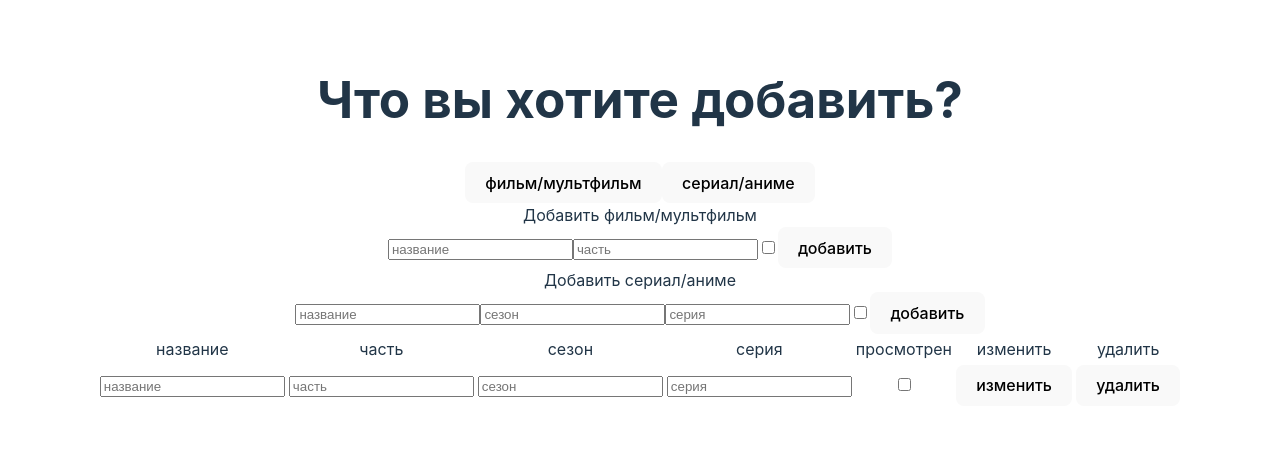
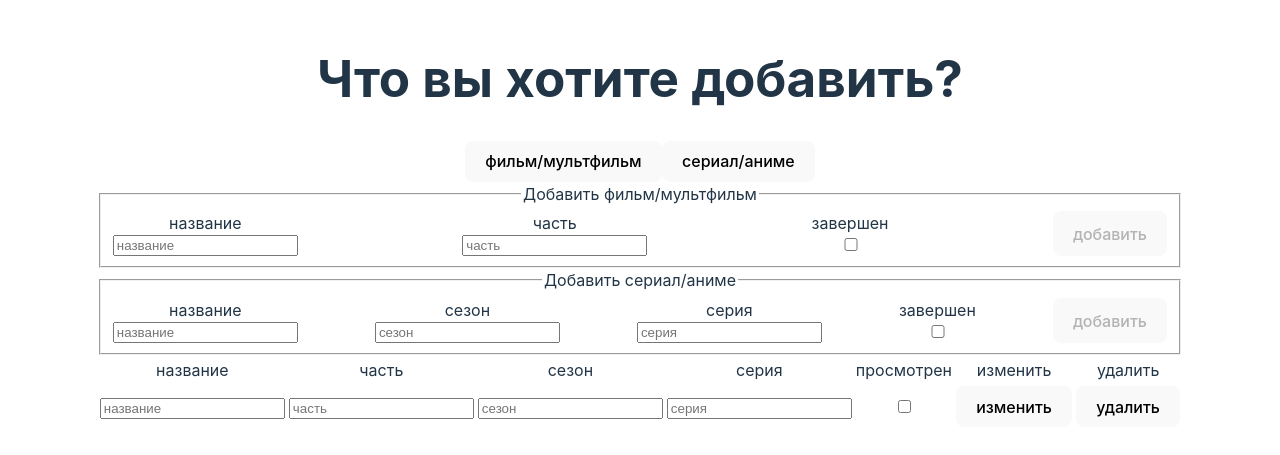
Before and after one commit to slowsleep/all-checker, a React (Vite) app: page / in a window 1280 px wide. Shown: the part 177-632 px from the top of the page. Built offline with nearby package versions, Linux system fonts and the light colour scheme.

Commit message:
Change html to components FormMovie and FormSerials

```diff
--- a/src/App.jsx
+++ b/src/App.jsx
@@ -1,14 +1,14 @@
 import './App.css'
+import { FormMovie } from './components/FormMovie'
+import { FormSerial } from './components/FormSerials'
 
 function App() {
 
   const movieClickHandler = () => {
-    // changeVisibleForm("addMovie")
     let form = document.querySelector(`form[name=addMovie]`)
     form.classList.toggle("hidden")
   }
   const serialClickHandler = () => {
-    // changeVisibleForm("addSerial")
     let form = document.querySelector(`form[name=addSerial]`)
     form.classList.toggle("hidden")
   }
@@ -19,24 +19,8 @@ function App() {
       <button name="movie" onClick={movieClickHandler}>фильм/мультфильм</button>
       <button name="serial" onClick={serialClickHandler}>сериал/аниме</button>
 
-      <form name="addMovie">
-        <label htmlFor="addMovie">Добавить фильм/мультфильм</label>
-        <br />
-        <input type="text" name="name" placeholder="название" />
-        <input type="number" name="part" placeholder="часть" />
-        <input type="checkbox" name="isFinished" />
-        <button type="submit">добавить</button>
-      </form>
-
-      <form name="addSerial">
-        <label htmlFor="addMovie">Добавить сериал/аниме</label>
-        <br />
-        <input type="text" name="name" placeholder="название" />
-        <input type="number" name="season" placeholder="сезон" />
-        <input type="number" name="series" placeholder="серия" />
-        <input type="checkbox" name="isFinished" />
-        <button type="submit">добавить</button>
-      </form>
+      <FormMovie formName="addMovie"/>
+      <FormSerial formName="addSerial" />
 
       <table>
         <thead>
--- /dev/null
+++ b/src/components/Form.module.css
@@ -0,0 +1,10 @@
+.row {
+    display: flex;
+    flex-direction: row;
+    justify-content: space-between;
+}
+
+.col {
+    display: flex;
+    flex-direction: column;
+}
--- /dev/null
+++ b/src/components/FormMovie.jsx
@@ -0,0 +1,124 @@
+import { useState, useEffect } from "react"
+import PropTypes from 'prop-types';
+import styles from "./Form.module.css"
+
+// eslint-disable-next-line react/prop-types
+export const FormMovie = ({ formName }) => {
+  const [inputName, setInputName] = useState("")
+  const [part, setPart] = useState("")
+
+  const [nameError, setNameError] = useState(true)
+  const [partError, setPartError] = useState(false)
+
+  const [finished, setFinished] = useState(false)
+
+  const [formValid, setFormValid] = useState(false)
+  const [data, setData] = useState("")
+
+  const nameChange = (e) => {
+    console.log(e.target.value)
+    setInputName(e.target.value)
+    if (e.target.value) {
+      setNameError(false)
+    } else {
+      setNameError("Название не может быть пустым")
+    }
+  }
+
+  const partChange = (e) => {
+    console.log(e.target.value)
+    console.log(typeof e.target.value)
+    setPart(e.target.value)
+    if (e.target.value <= 0) {
+      setPartError("Часть может быть только положительным числом")
+    } else if (!e.target.value) {
+      setPart(null)
+    } else {
+      setPartError(false)
+    }
+  }
+
+  const finishedChange = (e) => {
+    console.log("finished ", e.target.value)
+    setFinished(e.target.value)
+    console.log(nameError, partError)
+  }
+
+  const [nameDirty, setNameDirty] = useState(false)
+  const [partDirty, setPartDirty] = useState(false)
+
+  const blurHandler = (e) => {
+      switch(e.target.name) {
+          case "name":
+              setNameDirty(true)
+              break
+          case "part":
+              setPartDirty(true)
+              break
+          default:
+      }
+  }
+
+  useEffect(() => {
+    if(nameError || partError) {
+        setFormValid(false)
+    } else {
+        setFormValid(true)
+    }
+
+  }, [nameError, partError])
+
+  const submitData = (e) => {
+    e.preventDefault()
+    setData(JSON.stringify({inputName, part, finished}))
+    // с первого раза добавляет null, а со второго уже содержимое state data
+    // почему?
+    window.localStorage.setItem("movie", data)
+  }
+
+  return (
+    <form name={formName}>
+      <fieldset>
+        <legend>Добавить фильм/мультфильм</legend>
+        <div className={styles.row}>
+          <label htmlFor="name" className={styles.col}>
+            название
+            {nameDirty && nameError && <div>{nameError}</div>}
+            <input
+              type="text"
+              name="name"
+              placeholder="название"
+              onBlur={blurHandler}
+              onChange={nameChange}
+            />
+          </label>
+          <label htmlFor="part" className={styles.col}>
+            часть
+            {partDirty && partError && <div style={{minWidth: "100%", wordBreak: "break-word"}}>{partError}</div>}
+            <input
+              type="number"
+              name="part"
+              placeholder="часть"
+              onBlur={blurHandler}
+              onChange={partChange}
+            />
+          </label>
+          <label htmlFor="isFinished" className={styles.col}>
+            завершен
+            <input
+              type="checkbox"
+              name="isFinished"
+              placeholder="Завершен"
+              onChange={finishedChange}
+            />
+          </label>
+          <button type="submit" disabled={!formValid} onClick={submitData}>добавить</button>
+        </div>
+      </fieldset>
+    </form>
+  )
+}
+
+FormMovie.prototype = {
+  fromName: PropTypes.string.isRequired,
+}
--- /dev/null
+++ b/src/components/FormSerials.jsx
@@ -0,0 +1,147 @@
+import { useState, useEffect } from "react"
+import PropTypes from 'prop-types'
+import styles from "./Form.module.css"
+
+// eslint-disable-next-line react/prop-types
+export const FormSerial = ({ formName }) => {
+  const [inputName, setInputName] = useState("")
+  const [season, setSeason] = useState("")
+  const [series, setSeries] = useState("")
+
+  const [nameError, setNameError] = useState(true)
+  const [seasonError, setSeasonError] = useState(true)
+  const [seriesError, setSeriesError] = useState(true)
+
+  const [finished, setFinished] = useState(false)
+
+  const [formValid, setFormValid] = useState(false)
+  const [data, setData] = useState(null)
+
+  const nameChange = (e) => {
+    setInputName(e.target.value)
+    if (e.target.value) {
+      setNameError(false)
+    } else {
+      setNameError("Название не может быть пустым")
+    }
+  }
+
+  const seasonChange = (e) => {
+    setSeason(e.target.value)
+    if (e.target.value <= 0) {
+      setSeasonError("Часть может быть только положительным числом")
+    } else if (!e.target.value) {
+      setSeasonError(null)
+    } else {
+      setSeasonError(false)
+    }
+  }
+  const seriesChange = (e) => {
+    setSeries(e.target.value)
+    if (e.target.value <= 0) {
+      setSeriesError("Часть может быть только положительным числом")
+    } else if (!e.target.value) {
+      setSeriesError(null)
+    } else {
+      setSeriesError(false)
+    }
+  }
+
+  const finishedChange = (e) => {
+    setFinished(e.target.value)
+  }
+
+  const [nameDirty, setNameDirty] = useState(false)
+  const [seasonDirty, setSeasonDirty] = useState(false)
+  const [seriesDirty, setSeriesDirty] = useState(false)
+
+  const blurHandler = (e) => {
+      switch(e.target.name) {
+          case "name":
+              setNameDirty(true)
+              break
+          case "season":
+              setSeasonDirty(true)
+              break
+          case "series":
+              setSeriesDirty(true)
+              break
+          default:
+      }
+  }
+
+  useEffect(() => {
+    if(nameError || seasonError || seriesError) {
+        setFormValid(false)
+    } else {
+        setFormValid(true)
+    }
+
+  }, [nameError, seasonError, seriesError])
+
+  const submitData = (e) => {
+    e.preventDefault()
+    setData(JSON.stringify({inputName, season, series, finished}))
+    // с первого раза добавляет null, а со второго уже содержимое state data
+    // почему?
+    window.localStorage.setItem("serial", data)
+  }
+
+  return (
+    <form name={formName}>
+      <fieldset>
+
+        <legend>Добавить сериал/аниме</legend>
+        <div className={styles.row}>
+
+          <label htmlFor="name" className={styles.col}>
+            название
+            {nameDirty && nameError && <div>{nameError}</div>}
+            <input
+              type="text"
+              name="name"
+              placeholder="название"
+              onChange={nameChange}
+              onBlur={blurHandler}
+            />
+          </label>
+          <label htmlFor="season" className={styles.col}>
+            сезон
+            {seasonDirty && seasonError && <div>{seasonError}</div>}
+            <input
+              type="number"
+              name="season"
+              placeholder="сезон"
+              onChange={seasonChange}
+              onBlur={blurHandler}
+            />
+          </label>
+          <label htmlFor="series" className={styles.col}>
+            серия
+            {seriesDirty && seriesError && <div>{seriesError}</div>}
+            <input
+              type="number"
+              name="series"
+              placeholder="серия"
+              onChange={seriesChange}
+              onBlur={blurHandler}
+            />
+          </label>
+          <label htmlFor="isFinished" className={styles.col}>
+            завершен
+            <input
+              type="checkbox"
+              name="isFinished"
+              onChange={finishedChange}
+            />
+          </label>
+          <button type="submit" disabled={!formValid} onClick={submitData}>добавить</button>
+        </div>
+      </fieldset>
+    </form>
+  )
+}
+
+FormSerial.prototype = {
+  fromName: PropTypes.string.isRequired,
+}
```
